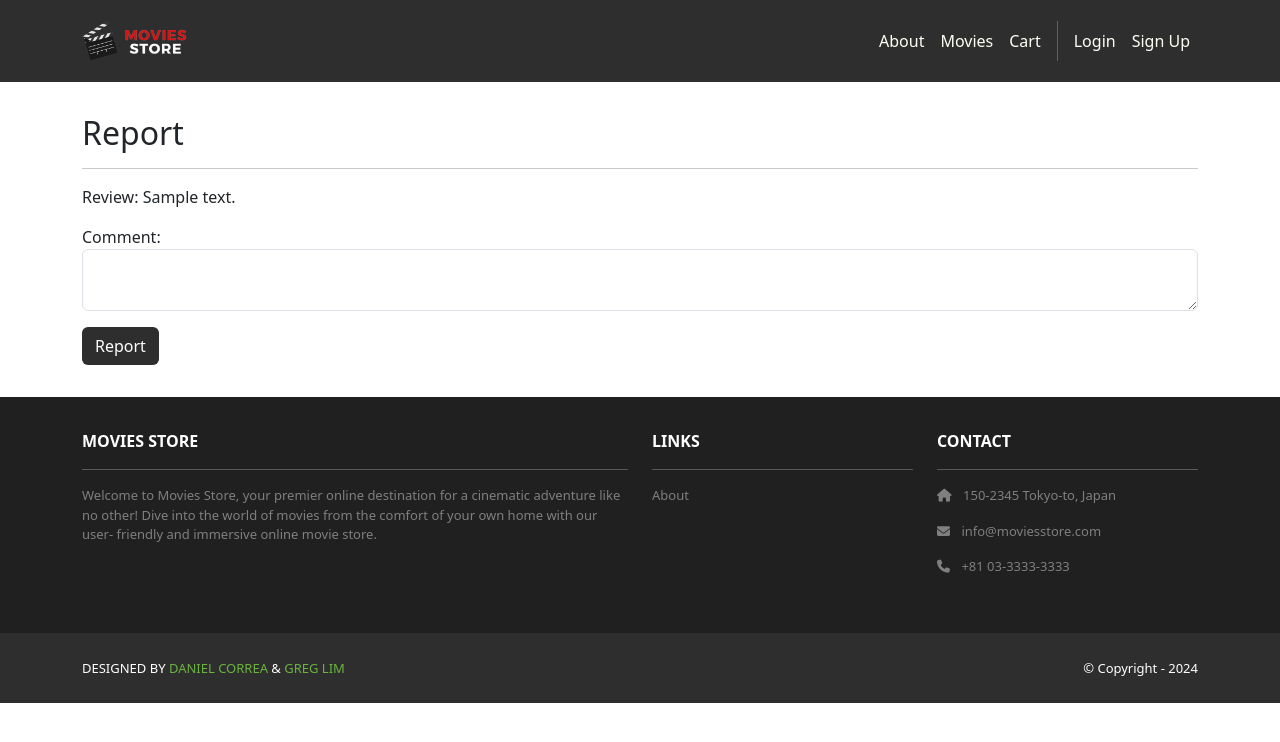
After one commit to turtlevil/moviesstore, a Django app: template movies/templates/movies/report.html in a window 1280 px wide. The commit adds this page. Shown: the top 742 px of the page. Run offline with Django 5.2, Linux system fonts and the light colour scheme; the template is opened without the code that fills it: most values are stand-ins (such as "Sample title", 1, 10 or a date in 2020); some libraries are stand-ins or nearby versions.

Commit message:
added last user story for reporting

```diff
--- a/movies/admin.py
+++ b/movies/admin.py
@@ -1,7 +1,9 @@
 from django.contrib import admin
-from .models import Movie, Review
+from .models import Movie, Review, Report
+
 class MovieAdmin(admin.ModelAdmin):
     ordering = ['name']
     search_fields = ['name']
 admin.site.register(Movie, MovieAdmin)
 admin.site.register(Review)
+admin.site.register(Report)
--- /dev/null
+++ b/movies/templates/movies/report.html
@@ -0,0 +1,30 @@
+{% extends 'base.html' %}
+{% block content %}
+<div class="p-3">
+  <div class="container">
+    <div class="row mt-3">
+      <div class="col mx-auto mb-3">
+        <h2>Report</h2>
+        <hr />
+        <!-- put in the review at top before the text box-->
+        <p>Review: {{template_data.review.comment}}</p>
+        <form method="POST">
+          {% csrf_token %}
+          <p>
+            <label for="comment">Comment:</label>
+            <!--text area for the report comment-->
+            <textarea name="comment" required
+                class="form-control" id="comment"></textarea>
+
+          </p>
+          <div class="text-start">
+            <button type="submit"
+              class="btn bg-dark text-white">Report
+            </button>
+          </div>
+        </form>
+      </div>
+    </div>
+  </div>
+</div>
+{% endblock content %}
--- a/movies/urls.py
+++ b/movies/urls.py
@@ -6,4 +6,7 @@ urlpatterns = [
     path('<int:id>/review/create/', views.create_review, name = 'movies.create_review'),
     path('<int:id>/review/<int:review_id>/edit/', views.edit_review, name='movies.edit_review'),
     path('<int:id>/review/<int:review_id>/delete/', views.delete_review, name='movies.delete_review'),
+    #url for the report. sends id and review_id when url path clicked to report func
+    path('<int:id>/review/<int:review_id>/report/', views.report, name='movies.report'),
+
 ]
```
Also changed, not shown: movies/models.py (+12 -4 lines), movies/templates/movies/show.html (+7 -0 lines), movies/views.py (+29 -3 lines), db.sqlite3, movies/migrations/0003_report.py (added), movies/migrations/0004_remove_report_movie.py (added), movies/migrations/0005_report_review.py (added).
